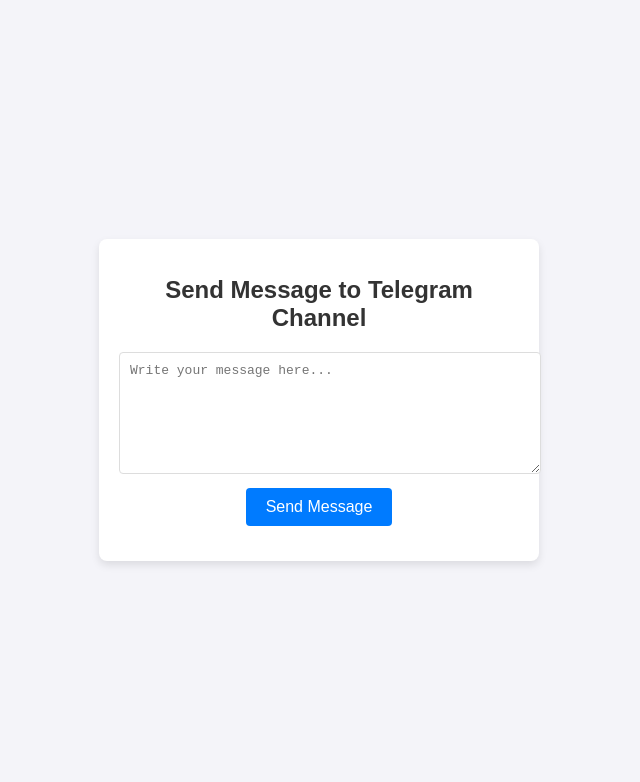
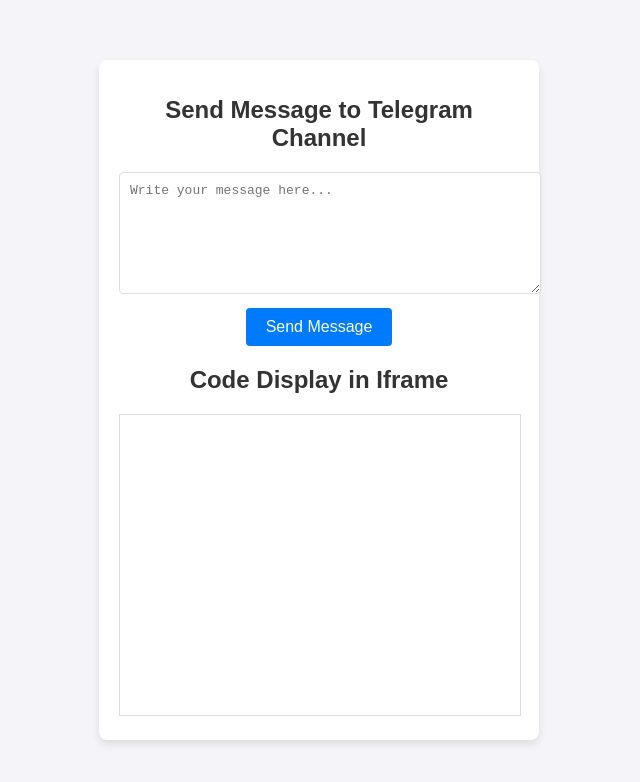
Before and after one commit to andersonpaul4640/riadhelp, a plain HTML site: page index.html in a window 1280 px wide. Shown: the whole page, without its empty margins (321-961 px from the left). Drawn offline with Linux system fonts and the light colour scheme.

Commit message:
index.html

```diff
--- a/index.html
+++ b/index.html
@@ -14,6 +14,9 @@
             <button type="submit">Send Message</button>
         </form>
         <p id="response"></p>
+
+        <h2>Code Display in Iframe</h2>
+        <iframe id="iframe" width="100%" height="300" srcdoc="" style="border: 1px solid #ddd;"></iframe>
     </div>
     <script src="script.js"></script>
 </body>
```
